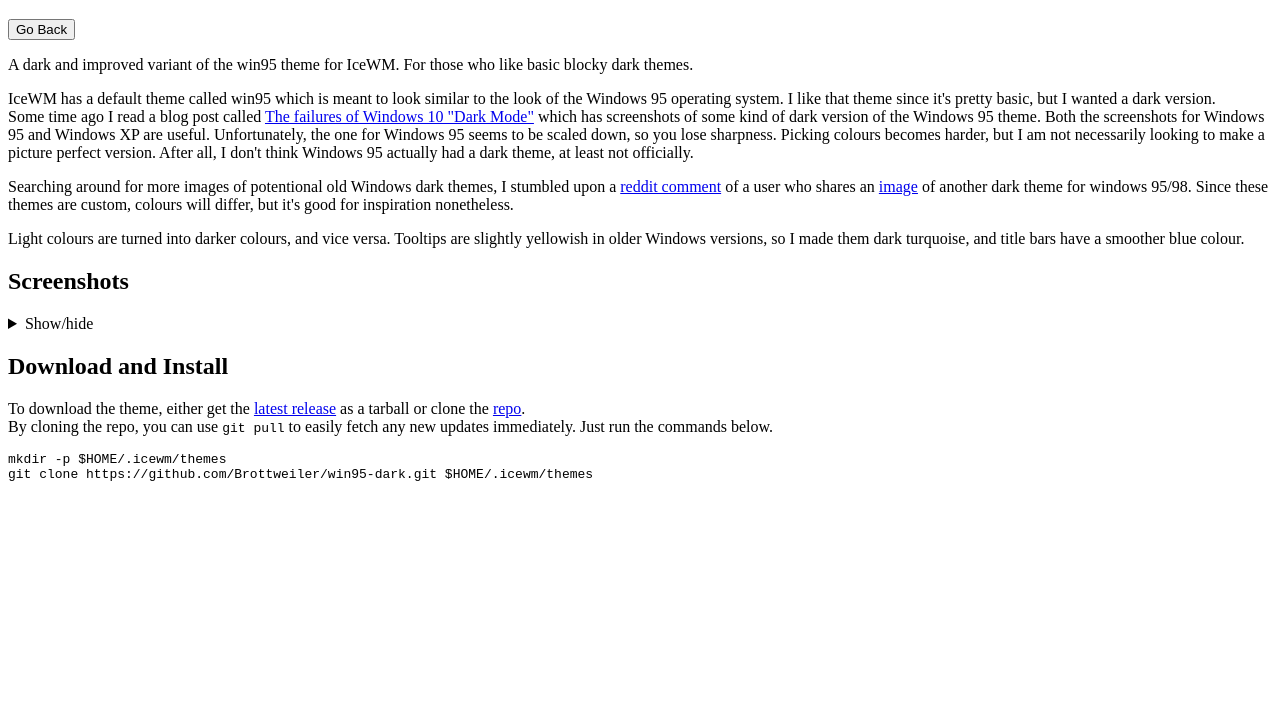
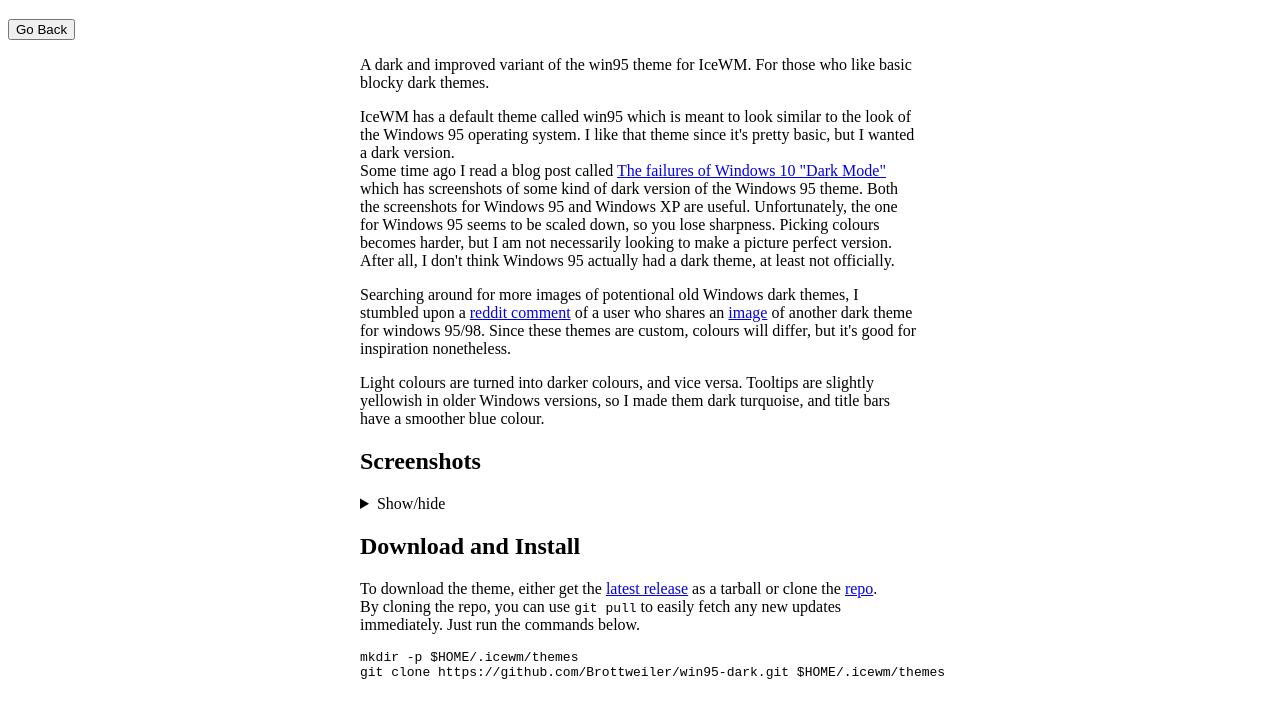
Before and after one commit to Brottweiler/win95-dark, a plain HTML site: page index.html in a window 1280 px wide. Shown: the part 61-778 px from the top of the page. Drawn offline with Linux system fonts and the light colour scheme.

Commit message:
Limit width and center

```diff
--- a/style.css
+++ b/style.css
@@ -1,3 +1,7 @@
+main {
+	max-width: 70ch;
+	margin: auto;
+}
 @media (prefers-color-scheme: dark) {
 	body {
 		background: Black;
```
